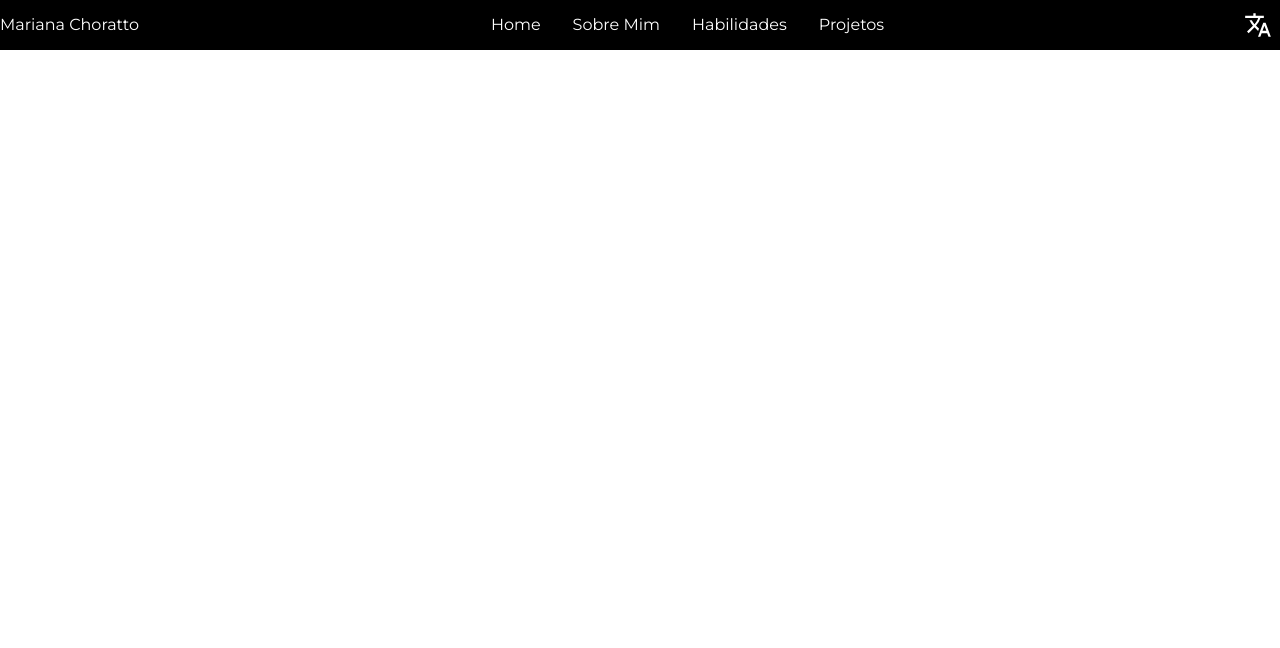
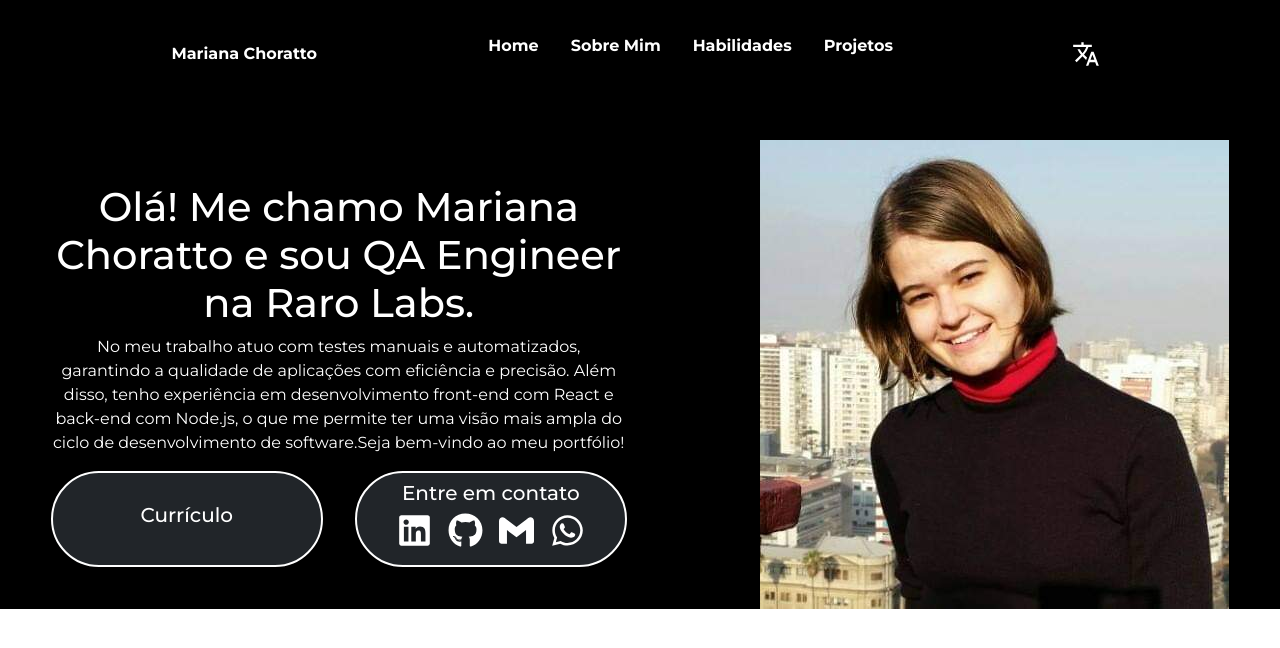
Before and after one commit to marianachoratto/portfolio-com-react, a React (Vite) app: page / in a window 1280 px wide. Shown: the top 648 px of the page. Built offline with nearby package versions, Linux system fonts and the light colour scheme; a web font is replaced by a local one.

Commit message:
criando home inicial

```diff
--- a/package.json
+++ b/package.json
@@ -10,9 +10,12 @@
     "preview": "vite preview"
   },
   "dependencies": {
+    "bootstrap": "^5.3.3",
     "react": "^19.0.0",
+    "react-bootstrap": "^2.10.9",
     "react-dom": "^19.0.0",
-    "react-icons": "^5.5.0"
+    "react-icons": "^5.5.0",
+    "styled-components": "^6.1.15"
   },
   "devDependencies": {
     "@eslint/js": "^9.21.0",
--- a/src/App.css
+++ b/src/App.css
@@ -1,18 +1,21 @@
+
+
 #root {
   margin: 0 auto;
   text-align: center;
   box-sizing: border-box;
   background-color: black;
   color: white;
+  font-family: montserrat;
 }
 
 .Navbar{
   display: flex;
   flex-direction: row;
-  justify-content: space-between;
+  justify-content: space-evenly;
   align-items: center;
-  font-weight: 400;
-  font-family: montserrat;
+  font-weight: 700;
+  padding: 2rem 0 0;
 }
 
 #text_navbar{
--- a/src/App.tsx
+++ b/src/App.tsx
@@ -1,10 +1,13 @@
+import "bootstrap/dist/css/bootstrap.min.css";
 import "./App.css";
+import Home from "./components/Home";
 import Navbar from "./components/Navbar";
 
 function App() {
   return (
     <>
       <Navbar />
+      <Home />
     </>
   );
 }
--- /dev/null
+++ b/src/components/Home.tsx
@@ -0,0 +1,68 @@
+import Card from "react-bootstrap/Card";
+import { FaLinkedin, FaGithub, FaWhatsapp } from "react-icons/fa6";
+import { SiGmail } from "react-icons/si";
+import { DivHome } from "./HomeStyled";
+
+export default function Home() {
+  return (
+    <DivHome>
+      <div className="homeText">
+        <div>
+          <h1>
+            Olá! Me chamo Mariana Choratto e sou QA Engineer na Raro Labs.
+          </h1>
+          <p>
+            No meu trabalho atuo com testes manuais e automatizados, garantindo
+            a qualidade de aplicações com eficiência e precisão. Além disso,
+            tenho experiência em desenvolvimento front-end com React e back-end
+            com Node.js, o que me permite ter uma visão mais ampla do ciclo de
+            desenvolvimento de software.Seja bem-vindo ao meu portfólio!
+          </p>
+        </div>
+        <div className="resume_get_in_touch_box">
+          <Card
+          className="card border border-light bg-dark text-white border-white d-flex justify-content-center align-items-center"
+          style={{
+            width: "18rem",
+            height: "6rem",
+          }}
+          >
+            <Card.Link href="#" className="link-icon"><Card.Title>Currículo</Card.Title></Card.Link>
+          </Card>
+          <Card
+            className="card border border-light bg-dark text-white border-white"
+            style={{
+              width: "18rem",
+              height: "6rem",
+            }}
+          >
+            <div className="contact-icons">
+              <Card.Title>Entre em contato</Card.Title>
+              <Card.Link
+                href="https://www.linkedin.com/in/mariana-choratto-35b4821a4/"
+                className="link-icon"
+                target="_blank"
+              >
+                <FaLinkedin className="icon" />
+              </Card.Link>
+              <Card.Link
+                href="https://github.com/marianachoratto"
+                className="link-icon"
+                target="_blank"
+              >
+                <FaGithub className="icon" />
+              </Card.Link>
+              <Card.Link href="#" className="link-icon" target="_blank">
+                <SiGmail className="icon" />
+              </Card.Link>
+              <Card.Link href="#" className="link-icon" target="_blank">
+                <FaWhatsapp className="icon" />
+              </Card.Link>
+            </div>
+          </Card>
+        </div>
+      </div>
+      <img src="../../public/foto_home.jpg"></img>
+    </DivHome>
+  );
+}
--- /dev/null
+++ b/src/components/HomeStyled.ts
@@ -0,0 +1,48 @@
+import styled from "styled-components";
+
+export const DivHome = styled.div`
+  display: flex;
+  flex-direction: row;
+  justify-content: space-around;
+  gap: 2rem;
+  margin: 4rem 0;
+
+  img {
+    width: auto;
+    height: auto;
+    max-width: 100%;
+  }
+
+  .homeText {
+    display: flex;
+    flex-direction: column;
+    justify-content: center;
+    max-width: 45%;
+  }
+
+  .resume_get_in_touch_box {
+    display: flex;
+    flex-direction: row;
+    justify-content: space-around;
+    gap: 2rem;
+  }
+
+  .border-white {
+    border: 2px solid white !important;
+    border-radius: 50px;
+  }
+
+  .contact-icons{
+    padding-top: 0.5rem;
+  }
+
+  .icon {
+    height: 35px;
+    width: 35px;
+  }
+
+  .link-icon{
+    color: white;
+    text-decoration: none;
+  }
+`;
```
Also changed, not shown: public/foto_home.jpg (added), 1 other file (tests, documents, lock files or other folders).
